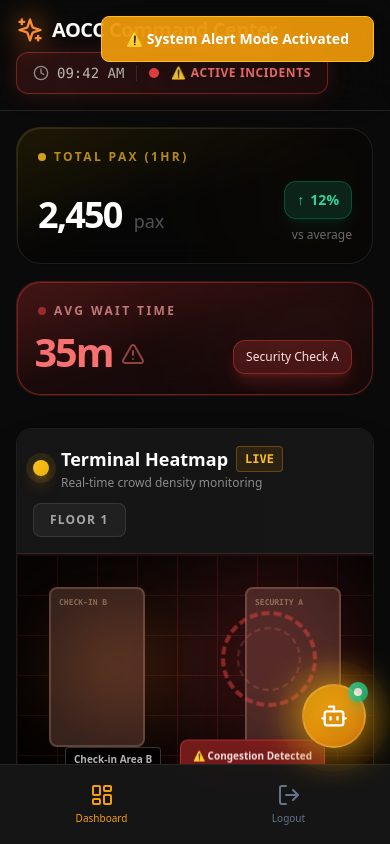
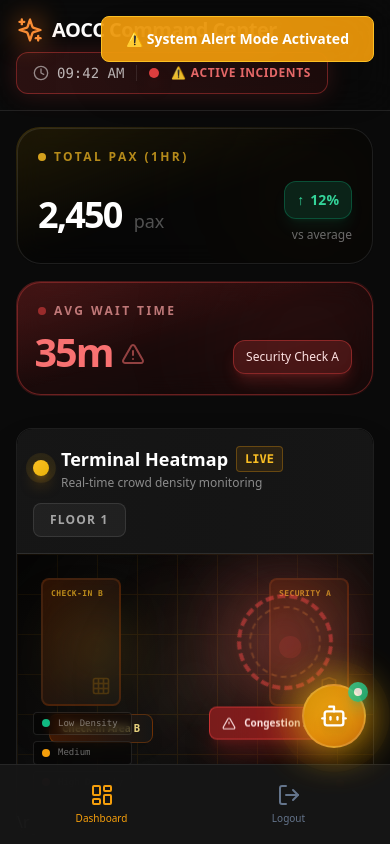
Before and after one commit to martianK3jC/AURA_Operation, a React (Vite) app: page / in a window 390 px wide. Both pictures are taken after a click on the element "Click to toggle status for demo". Built offline with nearby package versions, Linux system fonts and the light colour scheme.

Commit message:
Beautify Terminal Heatmap with premium gold theme, enhanced visualizations, icons, and legend

```diff
--- a/index.css
+++ b/index.css
@@ -5,9 +5,12 @@
 /* Custom Animations */
 @layer utilities {
   @keyframes pulse-slow {
-    0%, 100% {
+
+    0%,
+    100% {
       opacity: 1;
     }
+
     50% {
       opacity: 0.5;
     }
@@ -17,8 +20,25 @@
     from {
       transform: rotate(0deg);
     }
+
     to {
       transform: rotate(360deg);
+    }
+  }
+
+  @keyframes scan {
+    0% {
+      top: 0%;
+      opacity: 0;
+    }
+
+    50% {
+      opacity: 1;
+    }
+
+    100% {
+      top: 100%;
+      opacity: 0;
     }
   }
 
--- a/screens/OperatorDashboardScreen.tsx
+++ b/screens/OperatorDashboardScreen.tsx
@@ -183,7 +183,7 @@ const OperatorDashboardScreen: React.FC<Props> = ({ onNavigate }) => {
       </header>
 
       {/* Scrollable Content - Premium Layout */}
-      <div className="flex-1 overflow-y-auto p-4 md:p-6 lg:p-8 pb-32 space-y-6 md:space-y-8">
+      <div className="flex-1 overflow-y-auto p-4 md:p-6 lg:p-8 pb-40 md:pb-32 lg:pb-24 space-y-6 md:space-y-8">
         <div className="max-w-7xl mx-auto space-y-8 animate-in fade-in slide-in-from-bottom-5 duration-700">
 
           {/* ENHANCED KPI CARDS - Premium Command Center Metrics */}
@@ -302,49 +302,134 @@ const OperatorDashboardScreen: React.FC<Props> = ({ onNavigate }) => {
               </div>
 
               {/* Heatmap Canvas */}
-              <div className="relative h-64 sm:h-80 md:h-96 lg:h-[32rem] bg-gradient-to-br from-[#0a0505] via-[#050202] to-[#0a0505] w-full overflow-hidden border-y border-red-900/20">
-                {/* Enhanced Grid Pattern */}
-                <div className="absolute inset-0 opacity-15" style={{
-                  backgroundImage: 'linear-gradient(to right, #EF4444 1px, transparent 1px), linear-gradient(to bottom, #EF4444 1px, transparent 1px)',
+              <div className="relative h-64 sm:h-80 md:h-96 lg:h-[32rem] bg-gradient-to-br from-neutral-950 via-neutral-900 to-neutral-950 w-full overflow-hidden">
+                {/* Animated Grid Pattern - Gold Theme */}
+                <div className="absolute inset-0 opacity-10" style={{
+                  backgroundImage: 'linear-gradient(to right, #F59E0B 1px, transparent 1px), linear-gradient(to bottom, #F59E0B 1px, transparent 1px)',
                   backgroundSize: '40px 40px'
                 }}></div>
 
-                {/* Radial Vignette Effect */}
-                <div className="absolute inset-0 bg-[radial-gradient(circle_at_center,transparent_0%,rgba(0,0,0,0.4)_100%)]"></div>
-
-                {/* Structures with Enhanced Styling */}
-                <div className="absolute top-8 left-8 w-24 h-40 md:w-32 md:h-52 border-2 border-[#5D4037] bg-[#3E2723]/80 rounded-lg shadow-2xl backdrop-blur-sm">
-                  <div className="absolute top-2 left-2 text-[8px] text-orange-200/40 font-mono font-bold">CHECK-IN B</div>
-                </div>
-                <div className="absolute top-8 right-8 w-24 h-40 md:w-32 md:h-52 border-2 border-[#5D4037] bg-[#3E2723]/80 rounded-lg shadow-2xl backdrop-blur-sm">
-                  <div className="absolute top-2 left-2 text-[8px] text-orange-200/40 font-mono font-bold">SECURITY A</div>
+                {/* Scanning Line Effect */}
+                <div className="absolute inset-0 overflow-hidden pointer-events-none">
+                  <div
+                    className="absolute w-full h-1 bg-gradient-to-r from-transparent via-amber-400/30 to-transparent blur-sm"
+                    style={{
+                      animation: 'scan 4s ease-in-out infinite',
+                      top: '0%'
+                    }}
+                  ></div>
                 </div>
 
-                {/* Enhanced Heatmap Overlays */}
-                <div className={`absolute top-12 right-12 w-28 h-28 md:w-40 md:h-40 rounded-full transition-all duration-1000 ${systemStatus === 'nominal' ? 'opacity-30' : 'opacity-100'}`}>
-                  {/* Blur Blob with Better Blending */}
-                  <div className={`absolute inset-0 rounded-full blur-3xl animate-pulse mix-blend-screen ${systemStatus === 'nominal' ? 'bg-emerald-500' : 'bg-red-500/70'}`}></div>
+                {/* Radial Vignette Effect */}
+                <div className="absolute inset-0 bg-[radial-gradient(circle_at_center,transparent_0%,rgba(0,0,0,0.5)_100%)]"></div>
 
-                  {/* Dashed Alert Ring */}
+                {/* Terminal Structures - Enhanced with Gold Accents */}
+                {/* Check-in Counter B */}
+                <div className="absolute top-6 md:top-8 left-6 md:left-8 w-20 sm:w-24 md:w-32 h-32 sm:h-40 md:h-52 border-2 border-amber-900/40 bg-gradient-to-br from-amber-950/60 to-neutral-900/80 rounded-lg shadow-2xl backdrop-blur-sm group/building hover:border-amber-700/60 transition-all duration-300">
+                  <div className="absolute top-2 left-2 text-[8px] md:text-[10px] text-amber-400/70 font-mono font-bold tracking-wider">CHECK-IN B</div>
+
+                  {/* Building Icon */}
+                  <div className="absolute bottom-2 right-2 opacity-20 group-hover/building:opacity-30 transition-opacity">
+                    <svg xmlns="http://www.w3.org/2000/svg" width="20" height="20" viewBox="0 0 24 24" fill="none" stroke="currentColor" strokeWidth="2" className="text-amber-500">
+                      <rect x="3" y="3" width="18" height="18" rx="2" />
+                      <path d="M9 3v18" />
+                      <path d="M15 3v18" />
+                      <path d="M3 9h18" />
+                      <path d="M3 15h18" />
+                    </svg>
+                  </div>
+
+                  {/* Glow effect */}
+                  <div className="absolute inset-0 rounded-lg bg-gradient-to-br from-amber-500/5 to-transparent opacity-0 group-hover/building:opacity-100 transition-opacity"></div>
+                </div>
+
+                {/* Security Checkpoint A */}
+                <div className="absolute top-6 md:top-8 right-6 md:right-8 w-20 sm:w-24 md:w-32 h-32 sm:h-40 md:h-52 border-2 border-amber-900/40 bg-gradient-to-br from-amber-950/60 to-neutral-900/80 rounded-lg shadow-2xl backdrop-blur-sm group/building hover:border-amber-700/60 transition-all duration-300">
+                  <div className="absolute top-2 left-2 text-[8px] md:text-[10px] text-amber-400/70 font-mono font-bold tracking-wider">SECURITY A</div>
+
+                  {/* Building Icon */}
+                  <div className="absolute bottom-2 right-2 opacity-20 group-hover/building:opacity-30 transition-opacity">
+                    <svg xmlns="http://www.w3.org/2000/svg" width="20" height="20" viewBox="0 0 24 24" fill="none" stroke="currentColor" strokeWidth="2" className="text-amber-500">
+                      <path d="M12 22s8-4 8-10V5l-8-3-8 3v7c0 6 8 10 8 10" />
+                    </svg>
+                  </div>
+
+                  {/* Glow effect */}
+                  <div className="absolute inset-0 rounded-lg bg-gradient-to-br from-amber-500/5 to-transparent opacity-0 group-hover/building:opacity-100 transition-opacity"></div>
+                </div>
+
+                {/* Enhanced Heatmap Overlays - Premium Gold Theme */}
+                {/* Main hotspot (Security area) */}
+                <div className={`absolute top-10 md:top-12 right-10 md:right-12 w-24 h-24 sm:w-28 sm:h-28 md:w-40 md:h-40 rounded-full transition-all duration-1000 ${systemStatus === 'nominal' ? 'opacity-40' : 'opacity-100'}`}>
+                  {/* Multi-layer glow effect */}
+                  <div className={`absolute inset-0 rounded-full blur-3xl animate-pulse ${systemStatus === 'nominal' ? 'bg-gradient-to-br from-emerald-500/60 to-green-400/40' : 'bg-gradient-to-br from-red-500/80 to-orange-600/60'}`}></div>
+                  <div className={`absolute inset-2 rounded-full blur-2xl ${systemStatus === 'nominal' ? 'bg-emerald-400/40' : 'bg-red-400/50'}`}></div>
+
+                  {/* Dashed Alert Rings */}
                   {systemStatus === 'alert' && (
                     <>
-                      <div className="absolute inset-2 border-4 border-red-500/60 rounded-full border-dashed animate-spin-slow opacity-80"></div>
-                      <div className="absolute inset-6 border-2 border-red-400/40 rounded-full border-dashed animate-spin-slow opacity-60" style={{ animationDirection: 'reverse', animationDuration: '12s' }}></div>
+                      <div className="absolute inset-0 border-4 border-red-500/50 rounded-full border-dashed animate-spin-slow"></div>
+                      <div className="absolute inset-3 border-2 border-orange-400/40 rounded-full border-dashed animate-spin-slow opacity-60" style={{ animationDirection: 'reverse', animationDuration: '12s' }}></div>
                     </>
                   )}
+
+                  {/* Center pulse */}
+                  <div className={`absolute top-1/2 left-1/2 -translate-x-1/2 -translate-y-1/2 w-3 h-3 rounded-full ${systemStatus === 'nominal' ? 'bg-emerald-400' : 'bg-red-500'} animate-ping`}></div>
                 </div>
-                <div className="absolute top-16 left-12 w-24 h-24 md:w-32 md:h-32 bg-orange-500/30 rounded-full blur-2xl mix-blend-screen"></div>
 
-                {/* Enhanced Labels */}
+                {/* Secondary hotspot (Check-in area) */}
+                <div className="absolute top-14 md:top-16 left-10 md:left-12 w-20 h-20 sm:w-24 sm:h-24 md:w-32 md:h-32 rounded-full opacity-40">
+                  <div className="absolute inset-0 rounded-full blur-3xl bg-gradient-to-br from-amber-500/50 to-yellow-500/30 animate-pulse" style={{ animationDuration: '3s' }}></div>
+                  <div className="absolute inset-2 rounded-full blur-xl bg-amber-400/30"></div>
+                </div>
+
+                {/* Tertiary ambient glow */}
+                <div className="absolute bottom-16 left-1/2 -translate-x-1/2 w-32 h-32 md:w-48 md:h-48 rounded-full opacity-20">
+                  <div className="absolute inset-0 rounded-full blur-3xl bg-gradient-to-br from-yellow-500/40 to-amber-600/20 animate-pulse" style={{ animationDuration: '5s' }}></div>
+                </div>
+
+                {/* Enhanced Labels with Better Styling */}
                 {systemStatus === 'alert' && (
-                  <div className="absolute top-48 right-12 text-[10px] md:text-xs font-bold text-red-100 bg-red-900/90 px-3 py-2 rounded-lg border border-red-500/50 animate-bounce shadow-xl shadow-red-900/50 backdrop-blur-md">
-                    ⚠️ Congestion Detected
+                  <div className="absolute top-40 md:top-48 right-8 md:right-12 max-w-[140px] md:max-w-none">
+                    <div className="flex items-center gap-2 text-[10px] md:text-xs font-bold text-red-100 bg-gradient-to-r from-red-900/95 to-red-800/90 px-3 py-2 rounded-lg border border-red-500/60 animate-bounce shadow-xl shadow-red-900/50 backdrop-blur-md">
+                      <svg xmlns="http://www.w3.org/2000/svg" width="14" height="14" viewBox="0 0 24 24" fill="none" stroke="currentColor" strokeWidth="2" className="shrink-0">
+                        <path d="m21.73 18-8-14a2 2 0 0 0-3.48 0l-8 14A2 2 0 0 0 4 21h16a2 2 0 0 0 1.73-3Z" />
+                        <path d="M12 9v4" />
+                        <path d="M12 17h.01" />
+                      </svg>
+                      <span>Congestion Alert</span>
+                    </div>
                   </div>
                 )}
-                <div className="absolute top-48 left-12 text-[10px] font-bold text-white/70 bg-black/80 px-2 py-1 rounded border border-white/20 shadow-sm backdrop-blur-sm">
-                  Check-in Area B
+
+                <div className="absolute top-40 md:top-48 left-8 md:left-12">
+                  <div className="text-[10px] md:text-xs font-bold text-amber-200/90 bg-gradient-to-r from-amber-950/90 to-neutral-900/80 px-3 py-1.5 rounded-lg border border-amber-700/40 shadow-lg backdrop-blur-md hover:border-amber-600/60 transition-colors">
+                    Check-in Area B
+                  </div>
                 </div>
-              </div>
+
+                {/* Status indicator in bottom right */}
+                <div className="absolute bottom-4 right-4 flex items-center gap-2 text-[10px] font-mono text-white/50 bg-black/60 px-3 py-1.5 rounded-lg border border-white/10 backdrop-blur-md">
+                  <div className={`w-2 h-2 rounded-full ${systemStatus === 'nominal' ? 'bg-emerald-400' : 'bg-red-500'} animate-pulse`}></div>
+                  <span className="hidden md:inline">{systemStatus === 'nominal' ? 'NORMAL OPS' : 'ALERT MODE'}</span>
+                </div>
+
+                {/* Legend */}
+                <div className="absolute bottom-4 left-4 flex flex-col gap-1.5 text-[9px] md:text-[10px] font-mono">
+                  <div className="flex items-center gap-2 text-white/40 bg-black/40 px-2 py-1 rounded border border-white/10 backdrop-blur-sm">
+                    <div className="w-2 h-2 rounded-full bg-emerald-500"></div>
+                    <span>Low Density</span>
+                  </div>
+                  <div className="flex items-center gap-2 text-white/40 bg-black/40 px-2 py-1 rounded border border-white/10 backdrop-blur-sm">
+                    <div className="w-2 h-2 rounded-full bg-amber-500"></div>
+                    <span>Medium</span>
+                  </div>
+                  <div className="flex items-center gap-2 text-white/40 bg-black/40 px-2 py-1 rounded border border-white/10 backdrop-blur-sm">
+                    <div className="w-2 h-2 rounded-full bg-red-500"></div>
+                    <span>High Density</span>
+                  </div>
+                </div>
+              </div>\r
             </GlassCard>
           </section>
 
```
